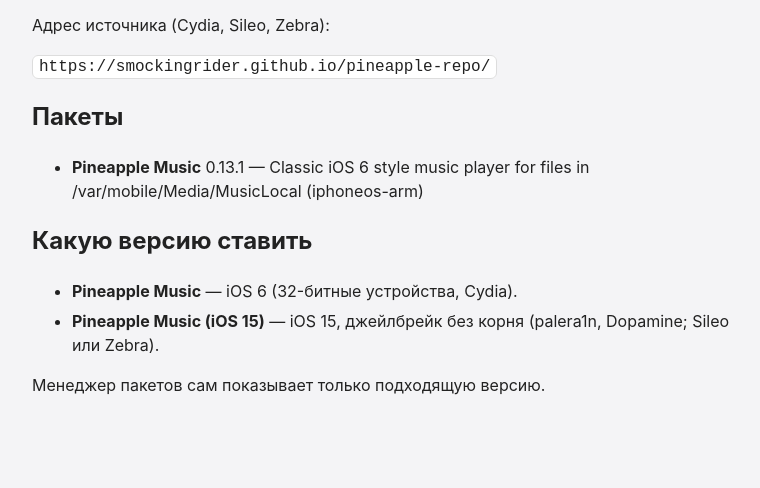
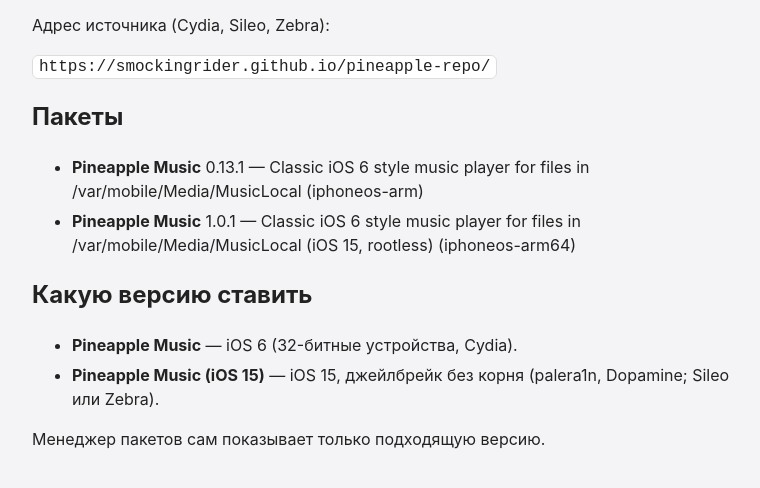
Before and after one commit to SmockingRider/SmockingRider.github.io, a plain HTML site: page index.html in a window 1280 px wide. Shown: the part 150-638 px from the top of the page, without its empty margins (248-1008 px from the left). Drawn offline with Linux system fonts and the light colour scheme.

Commit message:
Pineapple Music for iOS 15 1.0.1 (rootless arm64)

```diff
--- a/index.html
+++ b/index.html
@@ -20,6 +20,7 @@ li{margin:6px 0}
 <!-- packages -->
 <ul>
 <li><b>Pineapple Music</b> 0.13.1 — Classic iOS 6 style music player for files in /var/mobile/Media/MusicLocal (iphoneos-arm)</li>
+<li><b>Pineapple Music</b> 1.0.1 — Classic iOS 6 style music player for files in /var/mobile/Media/MusicLocal (iOS 15, rootless) (iphoneos-arm64)</li>
 </ul>
 <!-- /packages -->
 <h2>Какую версию ставить</h2>
```
Also changed, not shown: 4 other files.
